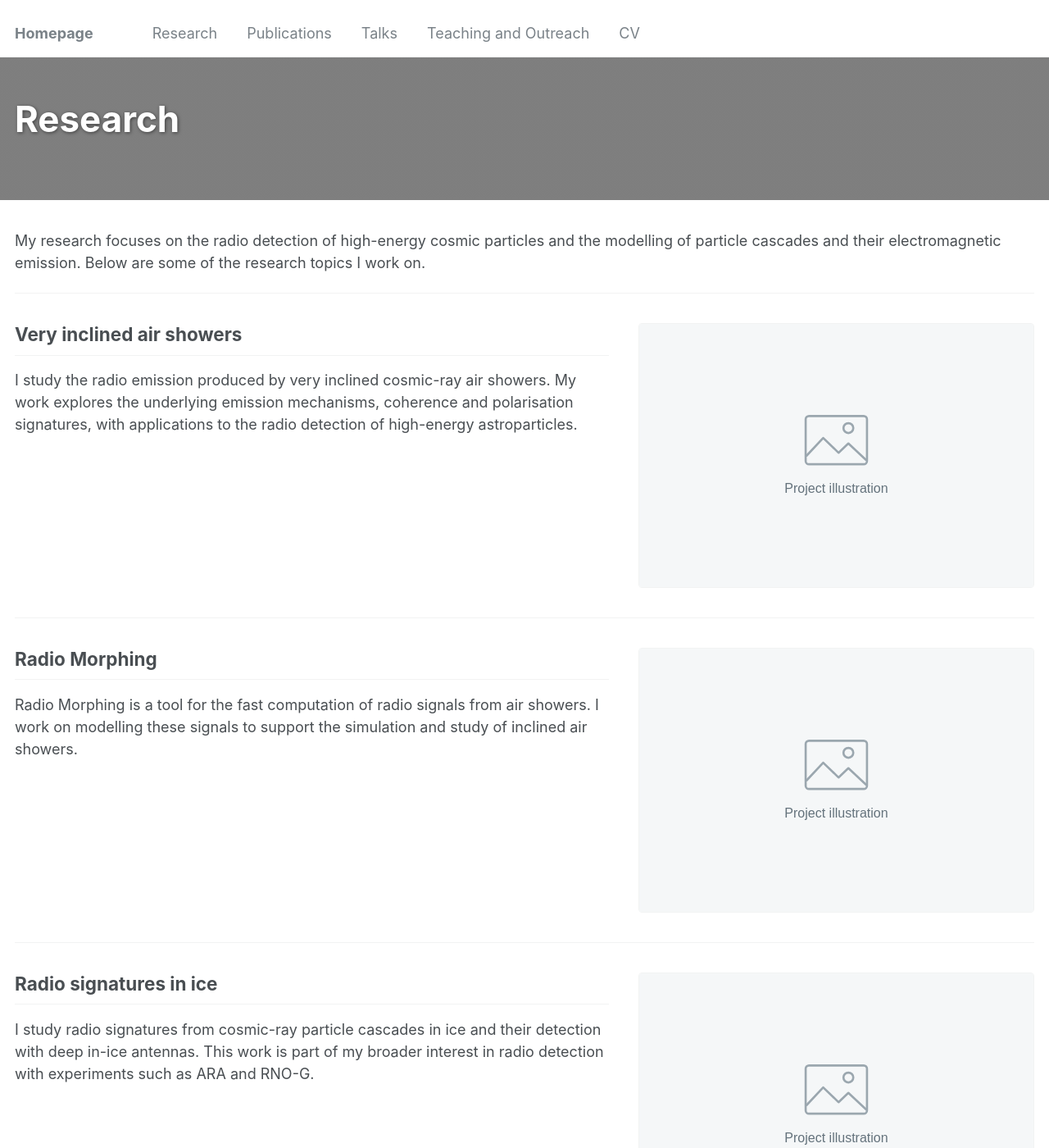
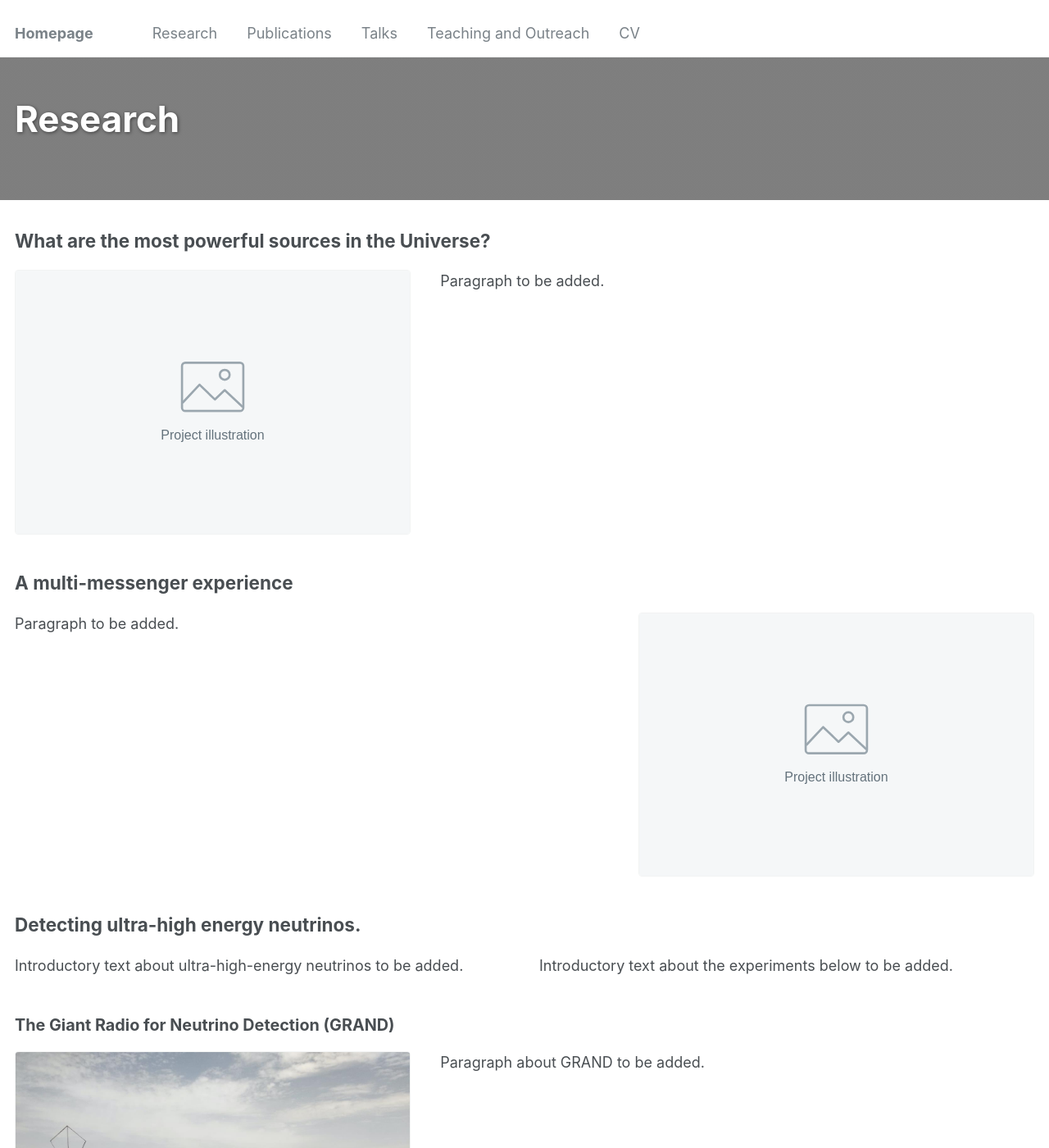
Before and after one commit to simonchiche/simonchiche.github.io, a Jekyll site: the page built from _pages/research.html, in a window 1280 px wide and 1400 px high. Shown: the whole window at 82% size. Built offline with Jekyll 4.4.1, drawn with Linux system fonts in a browser that asks for light colours; some of the changed text lies outside the part shown.

Commit message:
Updated research section

```diff
--- a/_data/research.yml
+++ b/_data/research.yml
@@ -1,41 +1,63 @@
-# Contenu de la page Research (en anglais, comme le reste du site).
-# Modifiez l'introduction, puis dupliquez un bloc de la liste "projects"
-# pour ajouter un projet. L'ordre des blocs est l'ordre d'affichage.
-# Les descriptions acceptent le Markdown : **gras**, *italique*, liens, etc.
-# Placez vos figures dans images/research/ et indiquez leur chemin ci-dessous.
-# Remplacez aussi "image_alt" par une description de votre figure.
-# "image_caption" est facultatif : laissez "" pour masquer la légende.
+# Contenu de Research, en anglais comme le reste du site.
+# Remplacez les textes provisoires dans "description", "introduction" et
+# "conclusion". Ces champs acceptent le Markdown : **gras**, *italique*, liens.
+# "image_side" indique le côté de l'image : left ou right.
+# "image_alt" décrit la figure ; "image_caption" est une légende facultative.
+# Les chemins d'images commencent par /images/.
 
-introduction: |
-  My research focuses on the radio detection of high-energy cosmic particles
-  and the modelling of particle cascades and their electromagnetic emission.
-  Below are some of the research topics I work on.
-
-projects:
-  - title: "Very inclined air showers"
+# Titres 1 et 2 : un paragraphe accompagné d'une image.
+overview:
+  - id: powerful-sources
+    title: "What are the most powerful sources in the Universe?"
     description: |
-      I study the radio emission produced by very inclined cosmic-ray air
-      showers. My work explores the underlying emission mechanisms, coherence
-      and polarisation signatures, with applications to the radio detection
-      of high-energy astroparticles.
+      Paragraph to be added.
     image: /images/research/project-placeholder.svg
-    image_alt: "Placeholder for an illustration of very inclined air showers."
+    image_alt: "Placeholder for an illustration of powerful cosmic sources."
+    image_side: left
     image_caption: ""
 
-  - title: "Radio Morphing"
+  - id: multi-messenger
+    title: "A multi-messenger experience"
     description: |
-      Radio Morphing is a tool for the fast computation of radio signals from
-      air showers. I work on modelling these signals to support the simulation
-      and study of inclined air showers.
+      Paragraph to be added.
     image: /images/research/project-placeholder.svg
-    image_alt: "Placeholder for an illustration of Radio Morphing."
+    image_alt: "Placeholder for a multi-messenger astronomy illustration."
+    image_side: right
     image_caption: ""
 
-  - title: "Radio signatures in ice"
-    description: |
-      I study radio signatures from cosmic-ray particle cascades in ice and
-      their detection with deep in-ice antennas. This work is part of my
-      broader interest in radio detection with experiments such as ARA and RNO-G.
-    image: /images/research/project-placeholder.svg
-    image_alt: "Placeholder for an illustration of radio signatures in ice."
-    image_caption: ""
+# Titre 3 : introduction en deux colonnes, deux expériences, puis conclusion.
+# Les colonnes de l'introduction et de la conclusion s'équilibrent automatiquement.
+neutrinos:
+  title: "Detecting ultra-high energy neutrinos."
+  introduction: |
+    Introductory text about ultra-high-energy neutrinos to be added.
+
+    Introductory text about the experiments below to be added.
+
+  experiments:
+    - id: grand
+      title: "The Giant Radio for Neutrino Detection (GRAND)"
+      description: |
+        Paragraph about GRAND to be added.
+      image: /images/GRAND1.jpg
+      image_alt: "A GRAND radio antenna and its solar panel in the field."
+      image_side: left
+      image_caption: ""
+
+    - id: rno-g
+      title: "The Radio Neutrino Observatory in Greenland (RNO-G)"
+      description: |
+        Paragraph about RNO-G to be added.
+      image: /images/research/project-placeholder.svg
+      image_alt: "Placeholder for an illustration of RNO-G."
+      image_side: left
+      image_caption: ""
+
+  conclusion: |
+    Concluding text to be added.
+
+    Further concluding text to be added.
+
+# Titre 4 : la liste reste vide pour être complétée plus tard.
+projects_title: "My research projects"
+projects: []
--- /dev/null
+++ b/_includes/research-block.html
@@ -0,0 +1,11 @@
+<div class="research-block research-block--image-{{ include.block.image_side | default: 'left' | escape }}">
+  <div class="research-block__text">
+    {{ include.block.description | markdownify }}
+  </div>
+  <figure class="research-block__figure">
+    <img src="{{ include.block.image | relative_url }}" alt="{{ include.block.image_alt | default: include.block.title | escape }}" loading="lazy" decoding="async">
+    {% if include.block.image_caption and include.block.image_caption != empty %}
+      <figcaption>{{ include.block.image_caption | markdownify }}</figcaption>
+    {% endif %}
+  </figure>
+</div>
--- a/_pages/research.html
+++ b/_pages/research.html
@@ -9,23 +9,41 @@ header:
   overlay_filter: 0.2
 ---
 
-{{ site.data.research.introduction | markdownify }}
-
-<div class="research-projects">
-  {% for project in site.data.research.projects %}
-    <section class="research-project" aria-labelledby="research-project-title-{{ forloop.index }}">
-      <div class="research-project__text">
-        <h2 class="research-project__title" id="research-project-title-{{ forloop.index }}">{{ project.title | escape }}</h2>
-        {{ project.description | markdownify }}
-      </div>
-      <figure class="research-project__figure">
-        <img src="{{ project.image | relative_url }}" alt="{{ project.image_alt | escape }}" loading="lazy" decoding="async">
-        {% if project.image_caption and project.image_caption != empty %}
-          <figcaption>{{ project.image_caption | markdownify }}</figcaption>
-        {% endif %}
-      </figure>
+<div class="research-content">
+  {% for section in site.data.research.overview %}
+    <section class="research-section" aria-labelledby="research-{{ section.id | escape }}-title">
+      <h2 id="research-{{ section.id | escape }}-title">{{ section.title | escape }}</h2>
+      {% include research-block.html block=section %}
     </section>
   {% endfor %}
+
+  <section class="research-section" aria-labelledby="research-neutrinos-title">
+    <h2 id="research-neutrinos-title">{{ site.data.research.neutrinos.title | escape }}</h2>
+    <div class="research-columns">
+      {{ site.data.research.neutrinos.introduction | markdownify }}
+    </div>
+
+    {% for experiment in site.data.research.neutrinos.experiments %}
+      <section class="research-experiment" aria-labelledby="research-{{ experiment.id | escape }}-title">
+        <h3 id="research-{{ experiment.id | escape }}-title">{{ experiment.title | escape }}</h3>
+        {% include research-block.html block=experiment %}
+      </section>
+    {% endfor %}
+
+    <div class="research-columns research-conclusion">
+      {{ site.data.research.neutrinos.conclusion | markdownify }}
+    </div>
+  </section>
+
+  <hr class="research-divider">
+
+  <section class="research-section research-projects" aria-labelledby="research-projects-title">
+    <h2 id="research-projects-title">{{ site.data.research.projects_title | escape }}</h2>
+    {% for project in site.data.research.projects %}
+      <section class="research-experiment" aria-labelledby="research-project-title-{{ forloop.index }}">
+        <h3 id="research-project-title-{{ forloop.index }}">{{ project.title | escape }}</h3>
+        {% include research-block.html block=project %}
+      </section>
+    {% endfor %}
+  </section>
 </div>
-
-<p>See my <a href="{{ '/publications/' | relative_url }}">publications</a> for related articles.</p>
--- a/_sass/_research.scss
+++ b/_sass/_research.scss
@@ -1,19 +1,48 @@
-/* Research projects: text and figure side by side on larger screens. */
-.research-project {
-  display: grid;
-  grid-template-columns: minmax(0, 1fr);
-  gap: 1.25em;
-  align-items: start;
-  padding: 2em 0;
-  border-top: 1px solid $border-color;
+/* Research overview, experiment descriptions and future projects. */
+.research-section {
+  margin-top: 2.5em;
 
-  @include breakpoint($medium) {
-    grid-template-columns: minmax(0, 3fr) minmax(0, 2fr);
-    gap: 2em;
+  &:first-child {
+    margin-top: 0;
+  }
+
+  > h2 {
+    margin: 0 0 1em;
+    padding-bottom: 0;
+    border-bottom: 0;
   }
 }
 
-.research-project__text {
+.research-experiment {
+  margin-top: 2em;
+
+  > h3 {
+    margin: 0 0 1em;
+    font-size: 1.1em;
+  }
+}
+
+.research-block {
+  display: grid;
+  grid-template-columns: minmax(0, 1fr);
+  grid-template-areas: "text" "image";
+  gap: 1.25em;
+  align-items: start;
+
+  @include breakpoint($small) {
+    grid-template-columns: minmax(0, 2fr) minmax(0, 3fr);
+    grid-template-areas: "image text";
+    gap: 2em;
+
+    &--image-right {
+      grid-template-columns: minmax(0, 3fr) minmax(0, 2fr);
+      grid-template-areas: "text image";
+    }
+  }
+}
+
+.research-block__text {
+  grid-area: text;
   min-width: 0;
   overflow-wrap: break-word;
 
@@ -22,12 +51,8 @@
   }
 }
 
-.research-project__title {
-  margin: 0 0 0.75em;
-  font-weight: bold;
-}
-
-.research-project__figure {
+.research-block__figure {
+  grid-area: image;
   display: block;
   min-width: 0;
   margin: 0;
@@ -49,3 +74,35 @@
     }
   }
 }
+
+.research-columns {
+  column-count: 1;
+  column-gap: 2em;
+  column-fill: balance;
+
+  @include breakpoint($small) {
+    column-count: 2;
+  }
+
+  > :first-child {
+    margin-top: 0;
+  }
+
+  > :last-child {
+    margin-bottom: 0;
+  }
+}
+
+.research-conclusion {
+  margin-top: 2em;
+}
+
+.research-divider {
+  margin: 3em 0 2em;
+  border: 0;
+  border-top: 1px solid $light-gray;
+}
+
+.research-projects {
+  margin-top: 0;
+}
```
Also changed, not shown: README.md (+14 -9 lines).
